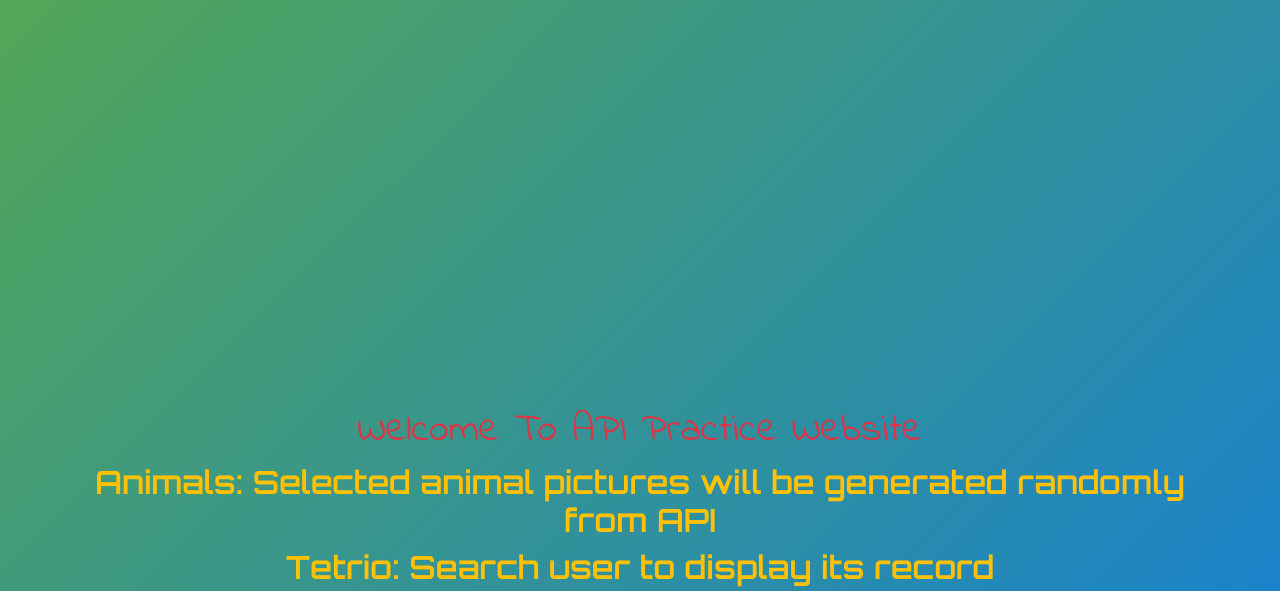
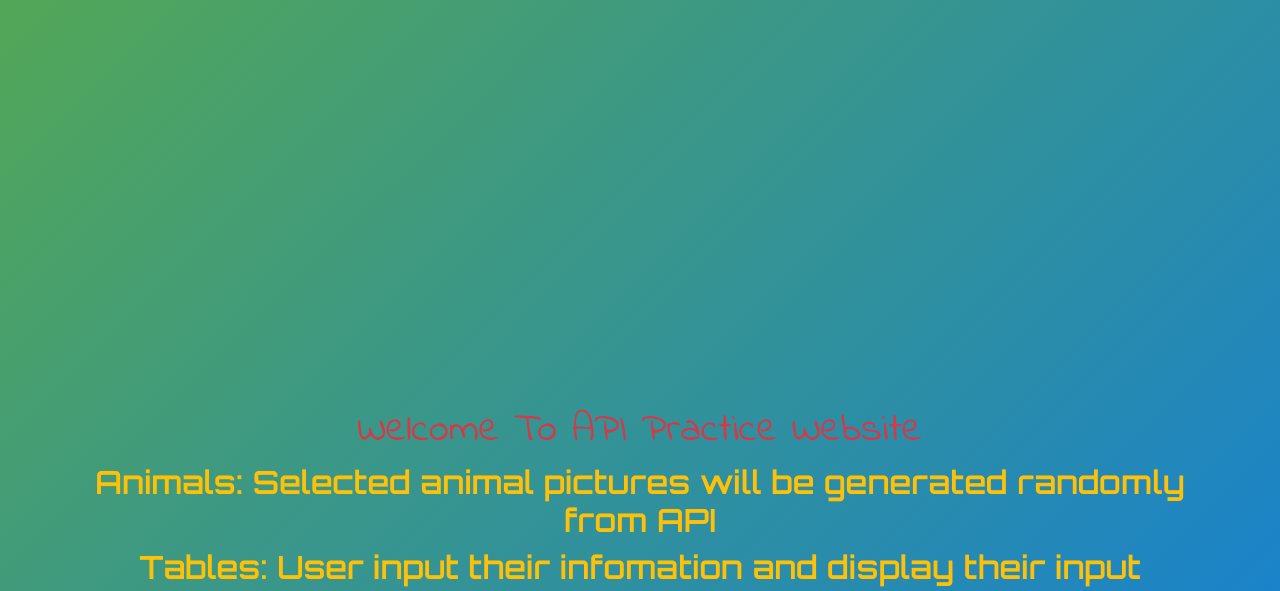
Before and after one commit to taejupark1/taejupark1.github.io, a plain HTML site: page index.html in a window 1280 px wide. Shown: the part 70-661 px from the top of the page. Drawn offline with nearby package versions, Linux system fonts and the light colour scheme; a web font is replaced by a local one.

Commit message:
minor update

```diff
--- a/index.html
+++ b/index.html
@@ -49,7 +49,7 @@
         <div class="content text-center text-light">
             <h1 class="text-danger" style="font-family: 'Indie Flower', cursive;" >Welcome To API Practice Website</h1>
             <h2 class="text-warning" style="font-family: 'Orbitron', sans-serif;">Animals: Selected animal pictures will be generated randomly from API</h2>
-            <h2 class="text-warning mb-2" style="font-family: 'Orbitron', sans-serif;">Tetrio: Search user to display its record </h2>
+            <h2 class="text-warning mb-2" style="font-family: 'Orbitron', sans-serif;">Tables: User input their infomation and display their input </h2>
             <div class="input-group">
               <span class="input-group-text" id="basic-addon3">Page to -></span>
               <input type="text" class="form-control" placeholder="(Animals or Tables)" id="goInput" maxlength="16" aria-describedby="basic-addon3">
```
